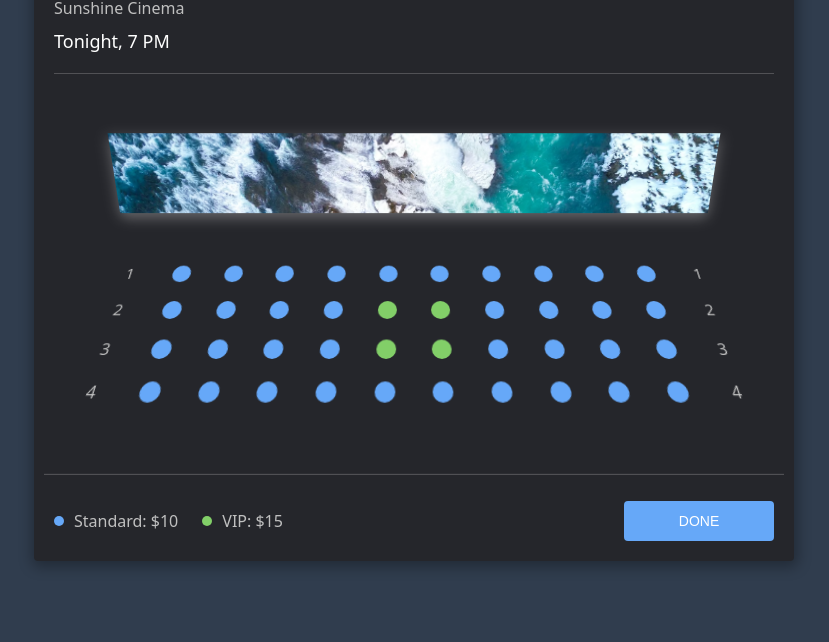
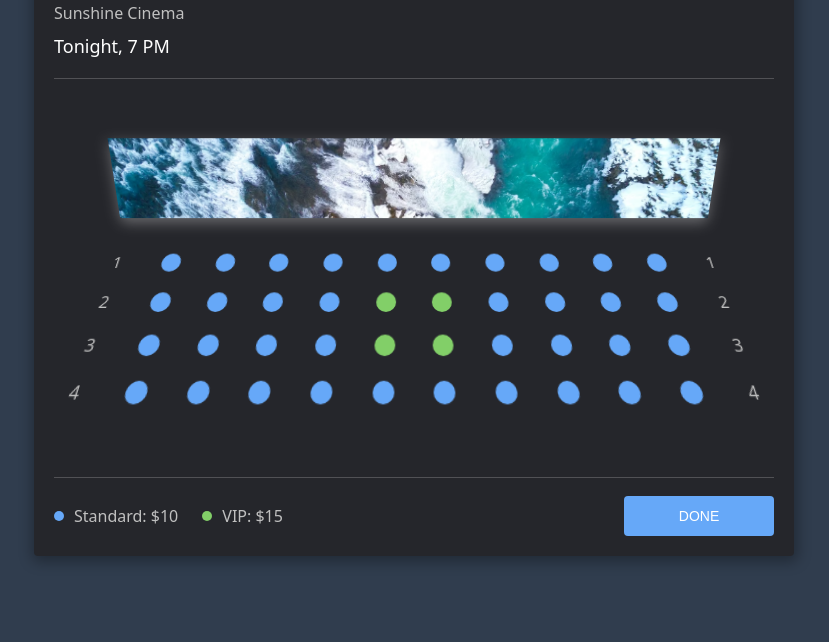
Before and after one commit to khhhrp-frontloops-markup/task-27, a website built with Vite: page index.html in a window 1280 px wide. Shown: the part 158-800 px from the top of the page, without its empty margins (226-1055 px from the left). Built offline with nearby package versions, Linux system fonts and the light colour scheme.

Commit message:
created adaptive

```diff
--- a/src/style.scss
+++ b/src/style.scss
@@ -69,6 +69,7 @@ $accent-green: #82cf68;
     display: grid;
     grid-template-columns: fit-content(40rem) 1fr min-content;
     gap: 1rem;
+    align-items: center;
     padding-bottom: 2rem;
     border-bottom: 0.1rem solid $gray--700;
 
@@ -90,6 +91,11 @@ $accent-green: #82cf68;
     flex-wrap: wrap;
     grid-row: 1 / 2;
     grid-column: 2 / 3;
+
+    @media (width <= 576px) {
+      grid-row: 2 / 3;
+      grid-column: 1 / -1;
+    }
   }
 
   &__badge {
@@ -116,8 +122,10 @@ $accent-green: #82cf68;
     display: flex;
     align-items: center;
     justify-content: space-between;
+    flex-wrap: wrap;
     gap: 2rem;
     padding-top: 1.8rem;
+    border-top: 0.1rem solid $gray--700;
   }
 
   &__info {
@@ -159,7 +167,7 @@ $accent-green: #82cf68;
     padding: 1.2rem;
     min-width: 15rem;
     border-radius: 0.4rem;
-    transition: background-color 250ms ease;
+    transition: background-color 200ms ease;
 
     @media (hover: hover) {
       cursor: pointer;
@@ -184,7 +192,7 @@ $accent-green: #82cf68;
   border-radius: 50%;
   background-color: transparent;
   border: 0.2rem solid $gray--700;
-  transition: border-color 250ms ease;
+  transition: border-color 200ms ease;
 
   span {
     border-radius: 0.2rem;
@@ -195,7 +203,7 @@ $accent-green: #82cf68;
     top: 50%;
     left: 50%;
     translate: -50% -50%;
-    transition: background-color 250ms ease;
+    transition: background-color 200ms ease;
 
     &:nth-child(1) {
       rotate: 45deg;
@@ -220,7 +228,16 @@ $accent-green: #82cf68;
 }
 
 .cinema {
+  display: grid;
   padding-top: 4rem;
+  padding-bottom: 6rem;
+  overflow-x: auto;
+
+  @media (width <= 576px) {
+    padding-top: 2rem;
+    padding-bottom: 3rem;
+    margin-inline: -2rem;
+  }
 
   &__wrapper {
     perspective: 10rem;
@@ -231,7 +248,6 @@ $accent-green: #82cf68;
     overflow: hidden;
     height: 8rem;
     box-shadow: 0 0.5rem 1.3rem 0 rgba($light, 0.3);
-    margin-bottom: 4rem;
     transform: rotateX(-3deg);
 
     img {
@@ -246,11 +262,15 @@ $accent-green: #82cf68;
     display: grid;
     grid-template-columns: repeat(12, 1fr);
     margin-inline: 3rem;
-    padding-bottom: 6rem;
+    padding-top: 3rem;
     gap: 2rem;
     counter-reset: row 0;
     transform: rotateX(6deg);
-    border-bottom: 0.1rem solid $gray--700;
+
+    @media (width <= 576px) {
+      padding-bottom: 3rem;
+      margin-inline: 2rem;
+    }
   }
 
   &__row {
@@ -286,7 +306,7 @@ $accent-green: #82cf68;
     aspect-ratio: 1;
     grid-row: 1;
     counter-increment: seat 1;
-    transition: background-color 250ms ease;
+    transition: background-color 200ms ease;
 
     &::before {
       content: counter(seat);
@@ -299,7 +319,7 @@ $accent-green: #82cf68;
       outline-offset: 0.3rem;
       outline-style: solid;
       transition-property: color, outline-color;
-      transition-duration: 250ms;
+      transition-duration: 200ms;
       transition-timing-function: ease;
     }
 
```
